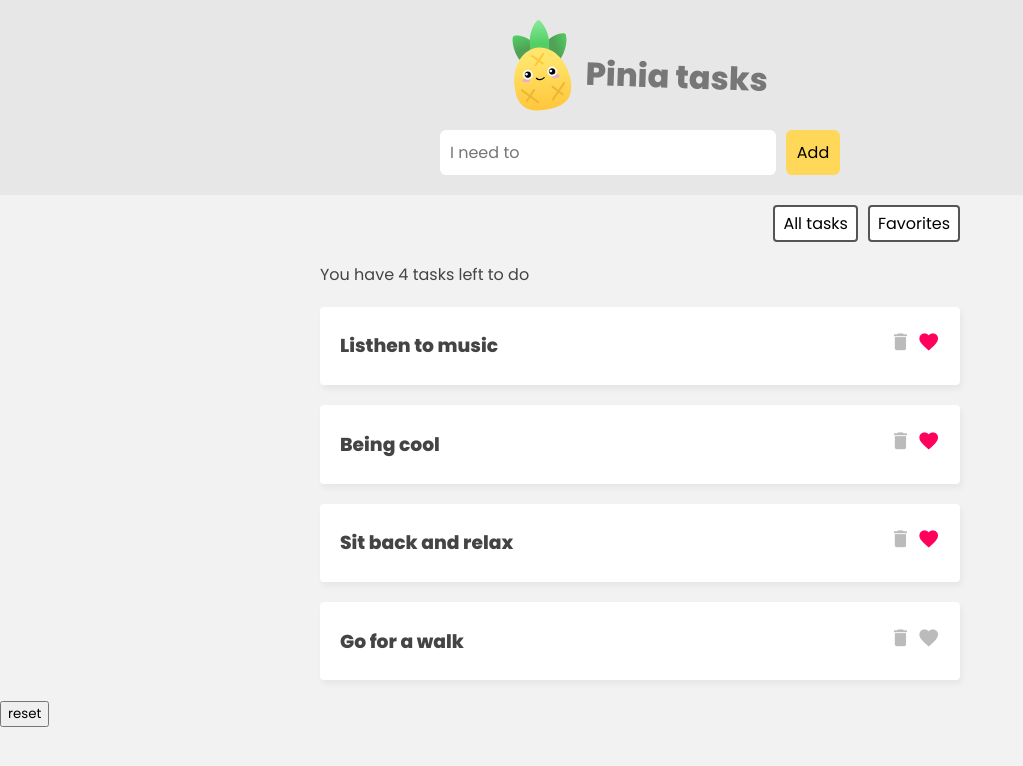
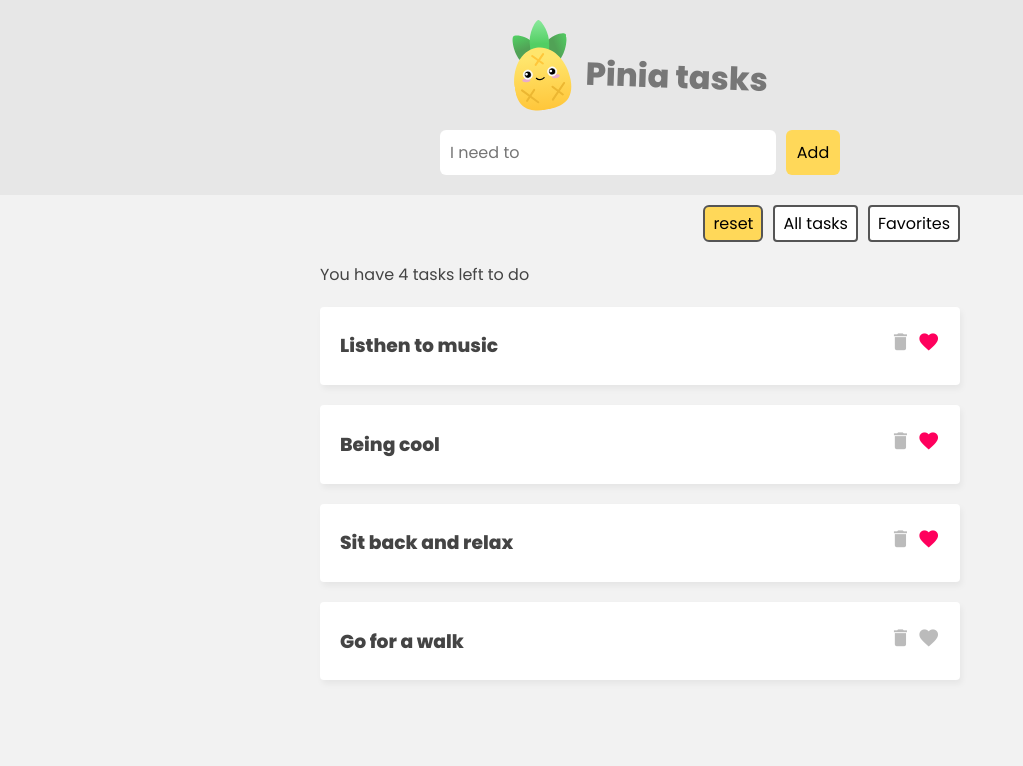
Before and after one commit to piratlena/to-do-with-pinia, a Vue app: page / in a window 1280 px wide. Shown: the top 766 px of the page, without its empty margins (0-1023 px from the left). Built offline with nearby package versions, Linux system fonts and the light colour scheme; data requests are answered from the project's data file.

Commit message:
change btn-reset styles

```diff
--- a/src/App.vue
+++ b/src/App.vue
@@ -13,6 +13,12 @@
     </div>
 
     <nav class="filter">
+      <button
+        class="btn-reset"
+        @click="taskStore.$reset"
+      >
+        reset
+      </button>
       <button @click="filter = 'all'">All tasks</button>
       <button @click="filter = 'favorites'">Favorites</button>
     </nav>
@@ -49,8 +55,6 @@
         <TaskDetails :task="task" />
       </div>
     </div>
-
-    <button @click="taskStore.$reset">reset</button>
   </main>
 </template>
 
--- a/src/assets/main.css
+++ b/src/assets/main.css
@@ -81,6 +81,16 @@
   font-size: 1em;
 }
 
+.filter .btn-reset {
+  background: #ffd859;
+  border: 2px solid #555;
+  padding: 4px 8px;
+  font-family: "Poppins";
+  border-radius: 6px;
+  cursor: pointer;
+  font-size: 1em;
+}
+
 /* new task form */
 .new-task-form {
   background: #e7e7e7;
```
